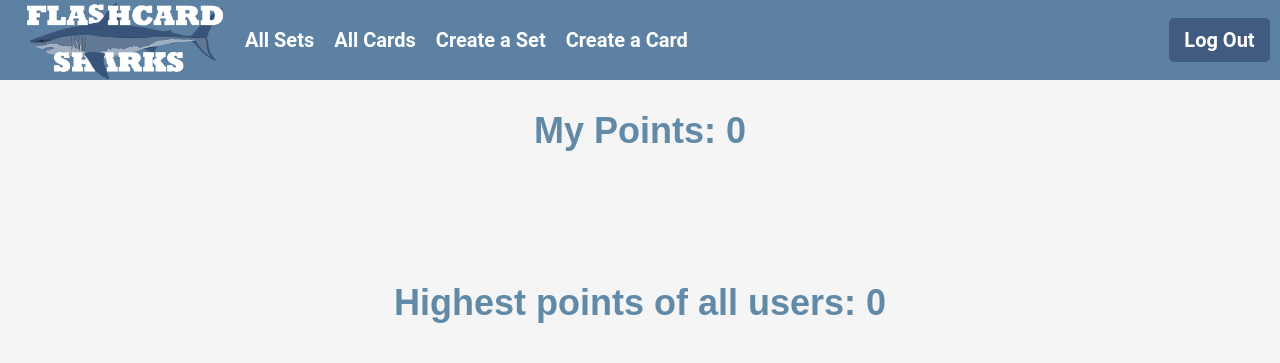
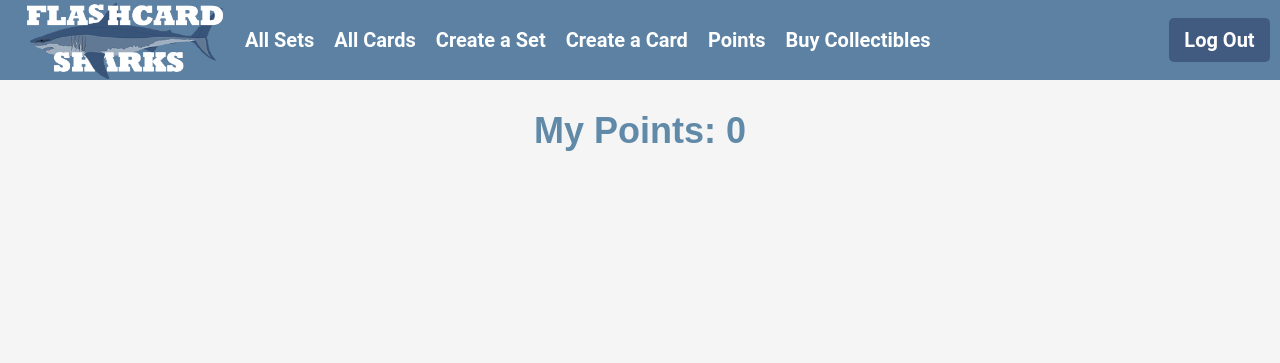
Before and after one commit to AidenHero/agile_2911_flashcards, a Flask app: page /points in a window 1280 px wide. Shown: the top 363 px of the page. Run offline with Flask 3, Linux system fonts and the light colour scheme; the visitor is signed in with stand-in values (Sample User, id 1); data comes from the database, SQL or seed files in the repository.

Commit message:
feat: changed the nav bar to have Points and Collectibles

```diff
--- a/templates/base.html
+++ b/templates/base.html
@@ -15,6 +15,8 @@
                 <a href="{{ url_for('cards.cards_page')}}">All Cards</a>
                 <a href="{{ url_for('api_sets.post_set')}}">Create a Set</a>
                 <a href="{{ url_for('api_cards.post_card')}}">Create a Card</a>
+                <a href="{{ url_for('pages.show_points_page')}}">Points</a>
+                <a href="{{ url_for('collectibles.buy_collectible')}}">Buy Collectibles</a>
                 {% if current_user.is_authenticated %}
                 <a href="{{ url_for('authorization.logout')}}"class="Logout">Log Out</a>
                 {% endif %}
--- a/templates/points.html
+++ b/templates/points.html
@@ -7,6 +7,6 @@
 
 <body>
     <h1>My Points: {{ user_points }} </h1>
-    <h1>Highest points of all users: {{ max_points }} </h1>
+    <!-- <h1>Highest points of all users: {{ max_points }} </h1> -->
 </body>
 {% endblock %}
--- a/templates/sets.html
+++ b/templates/sets.html
@@ -23,7 +23,7 @@
                     <form action="{{ url_for('cards.answer_cards_in_set', set_id=set.set_id) }}">
                         <button type="submit" class="icon-button pen-ruler-icon"><i class="fa-solid fa-pen-ruler"></i></button>
                     </form>
-                    <form method="POST" action="{{ url_for('api_sets.delete_set', set_id=set.set_id) }}">
+                    <form method="POST" action="{{ url_for('api_sets.delete_set', set_id=set.set_id) }}" onsubmit="return confirmDelete()">
                         <button type="submit" class="icon-button trash-icon"><i class="fa fa-trash" aria-hidden="true"></i></button>
                     </form>
                 </div>
@@ -114,5 +114,9 @@
     function closeModal() {
         modal.style.display = 'none';
     }
+
+    function confirmDelete() {
+        return confirm('Are you sure you want to delete this set?');
+    }
 </script>
 {% endblock %}
```
